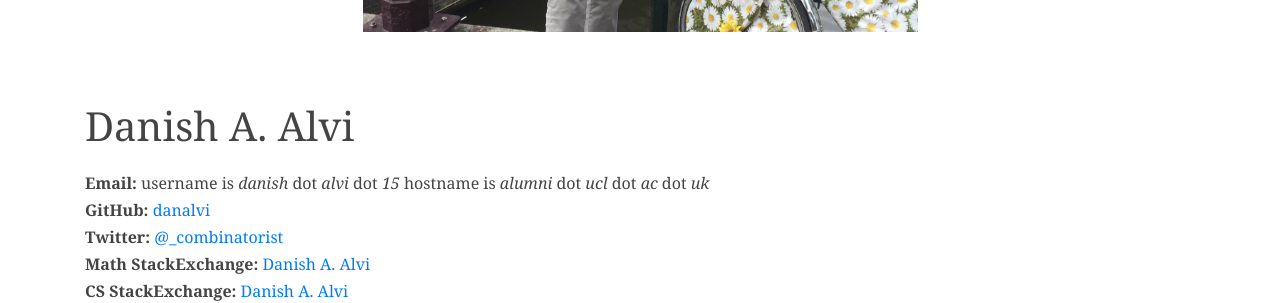
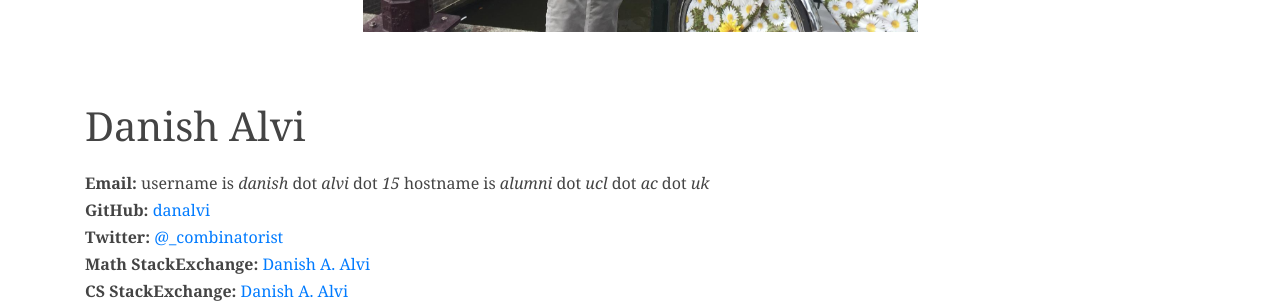
Before and after one commit to danalvi/danalvi.github.io, a Jekyll site: the page built from index.html, in a window 1280 px wide. Shown: the part 640-943 px from the top of the page. Built offline with Jekyll 4.4.1, drawn with Linux system fonts in a browser that asks for light colours.

```diff
--- a/index.html
+++ b/index.html
@@ -13,7 +13,7 @@ org_logo: 'https://danalvi.github.io/src/images/amsterdam.jpg'
   </div>
   <div class="row">
     <div class="col-sm">
-      <h1>Danish A. Alvi</h1>
+      <h1>Danish Alvi</h1>
       <p>
         <strong>Email:</strong> username is <i> danish </i> dot <i> alvi </i> dot  <i> 15 </i> hostname is <i> alumni </i> dot  <i> ucl </i> dot  <i> ac </i> dot  <i> uk </i>
         <br>
```
